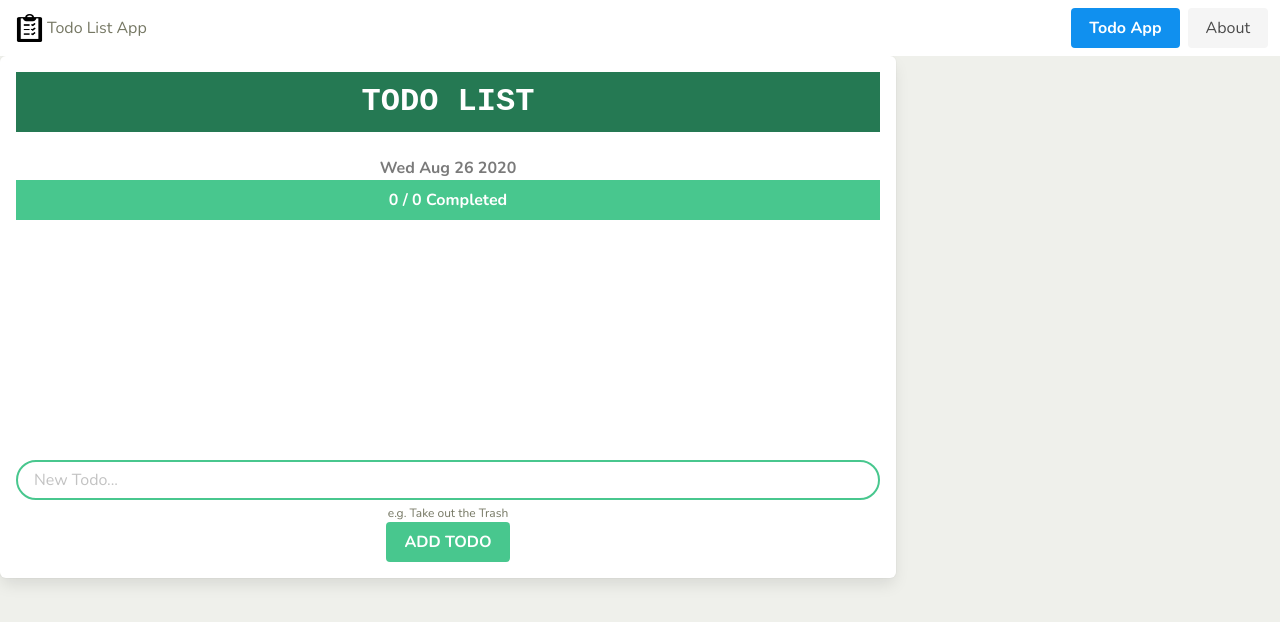
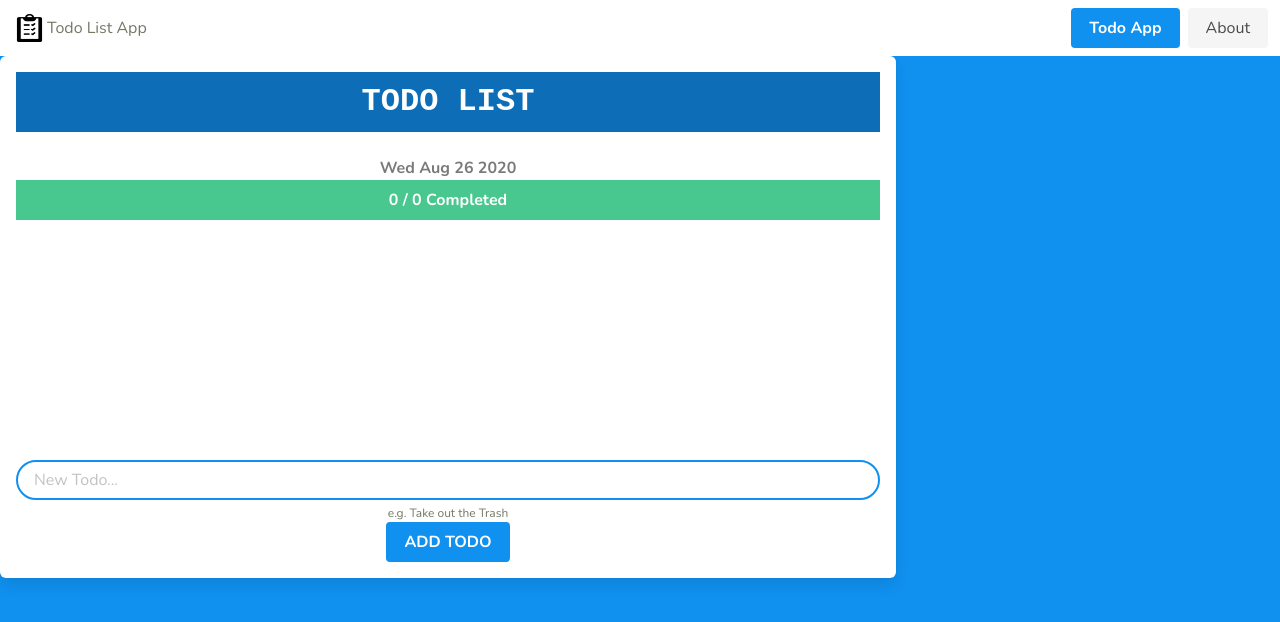
Before and after one commit to STLnick/todo-list, a React (Create React App) app: page / in a window 1280 px wide. Shown: the top 622 px of the page. Built offline with nearby package versions, Linux system fonts and the light colour scheme.

Commit message:
:lipstick: Change color classes to use primary with new custom color

```diff
--- a/src/App.scss
+++ b/src/App.scss
@@ -1,6 +1,7 @@
 @import "./shared";
 
 #wrapper {
+  background-color: $lightBlue;
   justify-content: center;
   min-height: 100vh;
 }
--- a/src/components/TodoList/Form/index.js
+++ b/src/components/TodoList/Form/index.js
@@ -8,7 +8,7 @@ export const Form = ({ inputHandler, submitHandler, text }) => {
       <div className="field is-flex">
         <label className="screen-reader-text" htmlFor="new-todo">New Todo</label>
         <input
-          className="input is-rounded is-success"
+          className="input is-rounded is-primary"
           id="new-todo"
           onChange={inputHandler}
           placeholder="New Todo..."
@@ -16,7 +16,7 @@ export const Form = ({ inputHandler, submitHandler, text }) => {
           value={text} />
         <p className="help">e.g. Take out the Trash</p>
         <button
-          className="button is-success is-uppercase has-text-weight-bold"
+          className="button is-primary is-uppercase has-text-weight-bold"
           id="submitBtn"
           type="submit"
         >
--- a/src/components/TodoList/index.js
+++ b/src/components/TodoList/index.js
@@ -63,7 +63,7 @@ export const TodoList = () => {
   return (
     <div className="todo-box box p-4">
       <h2
-        className="title py-3 has-text-centered is-family-monospace is-uppercase has-background-success-dark has-text-white">
+        className="title py-3 has-text-centered is-family-monospace is-uppercase has-background-primary-dark has-text-white">
         Todo List
       </h2>
       <Display numComplete={calcCompletedTodos()} numTodos={todos.length} />
```
